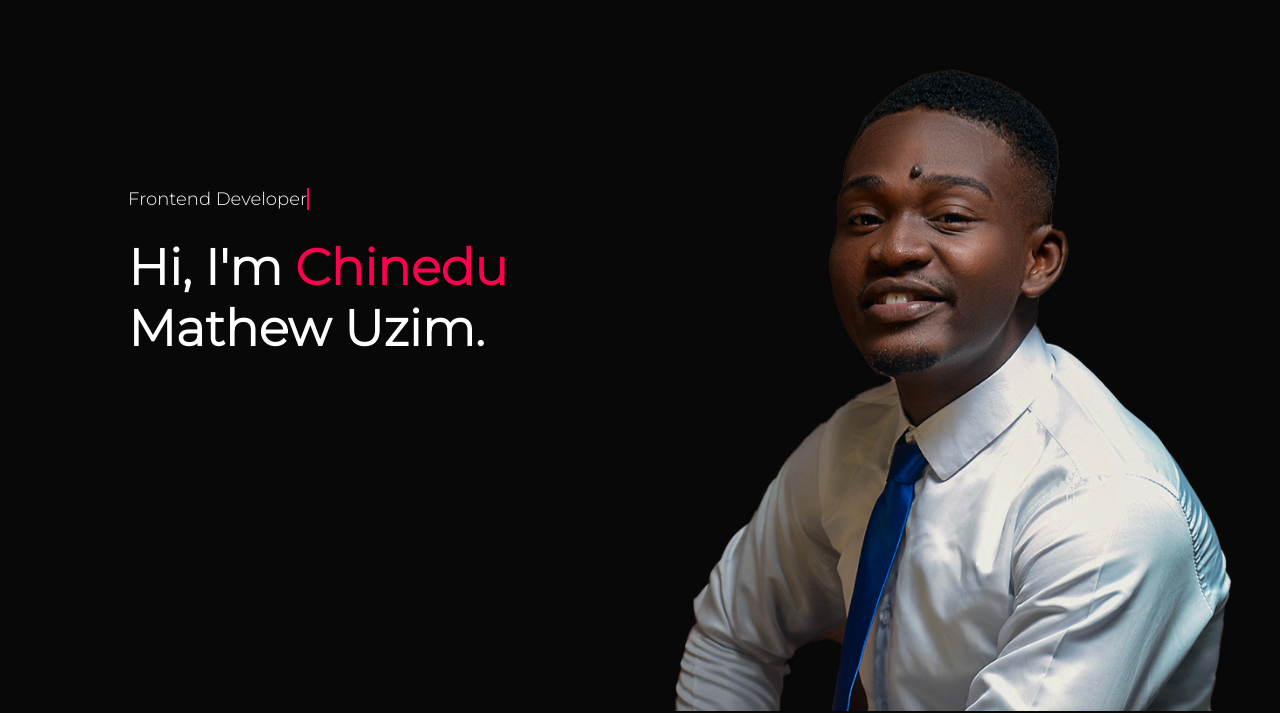
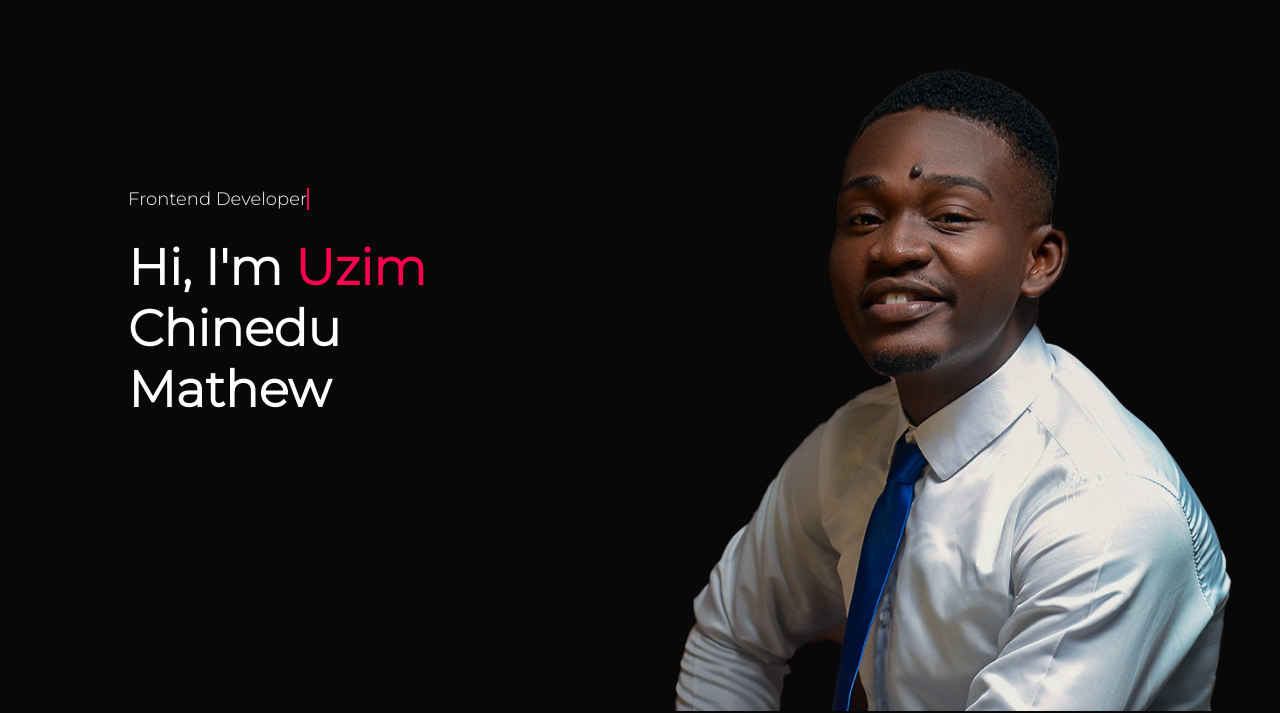
Before and after one commit to Nedum25/MyPortfolio, a plain HTML site: page index.html in a window 1280 px wide. Shown: the part 89-802 px from the top of the page. Drawn offline with nearby package versions, Linux system fonts and the light colour scheme.

Commit message:
Update header name from 'Chinedu Mathew Uzim' to 'Uzim Chinedu Mathew'

```diff
--- a/index.html
+++ b/index.html
@@ -32,7 +32,7 @@
 
             <div class="header-text">
                 <p><span class="typing-text"></span></p>
-                <h1>Hi, I'm <span>Chinedu</span><br> Mathew Uzim.</h1>
+                <h1>Hi, I'm <span>Uzim</span><br> Chinedu <br> Mathew </h1>
             </div>
 
         </div>
```
